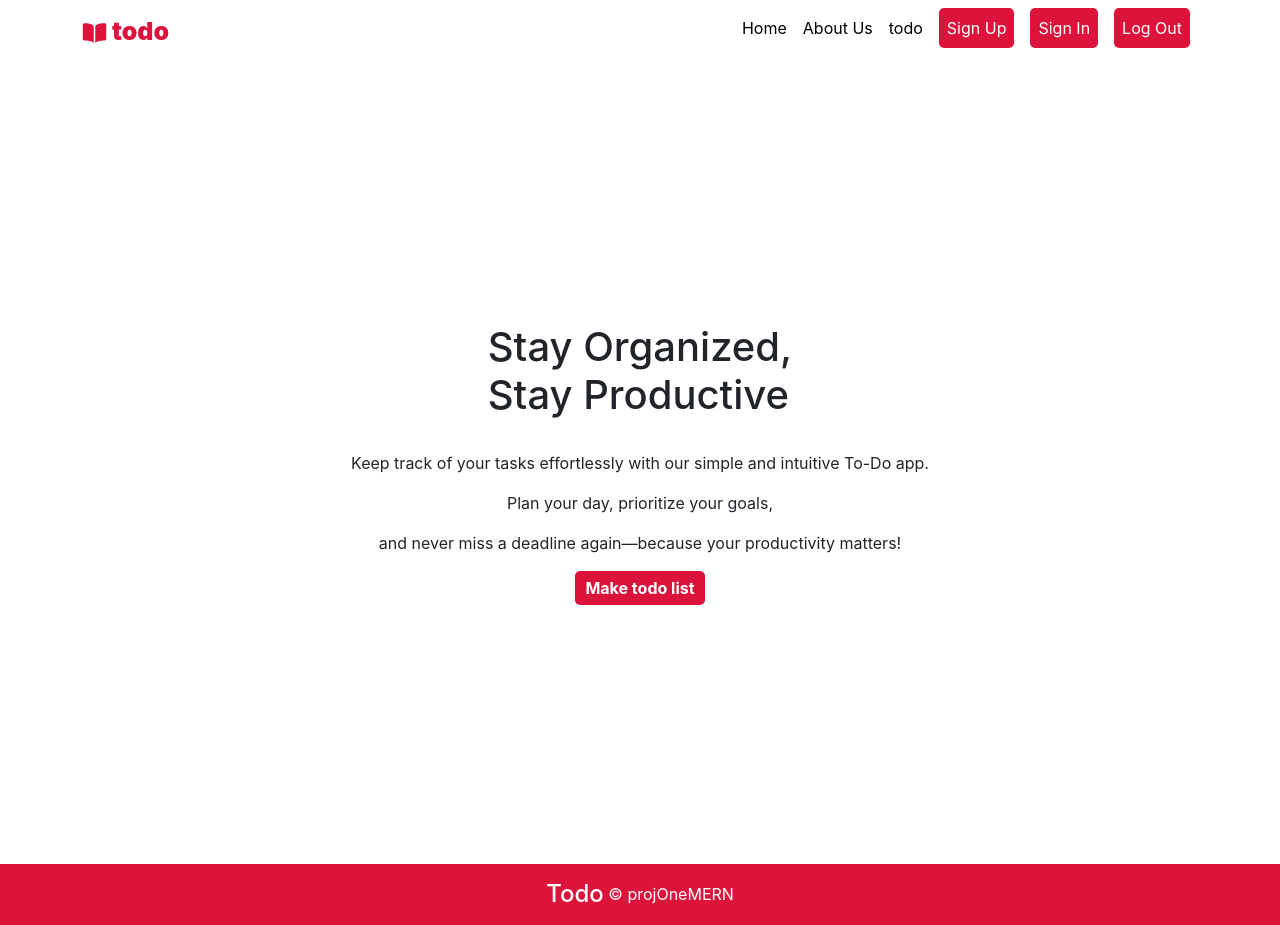
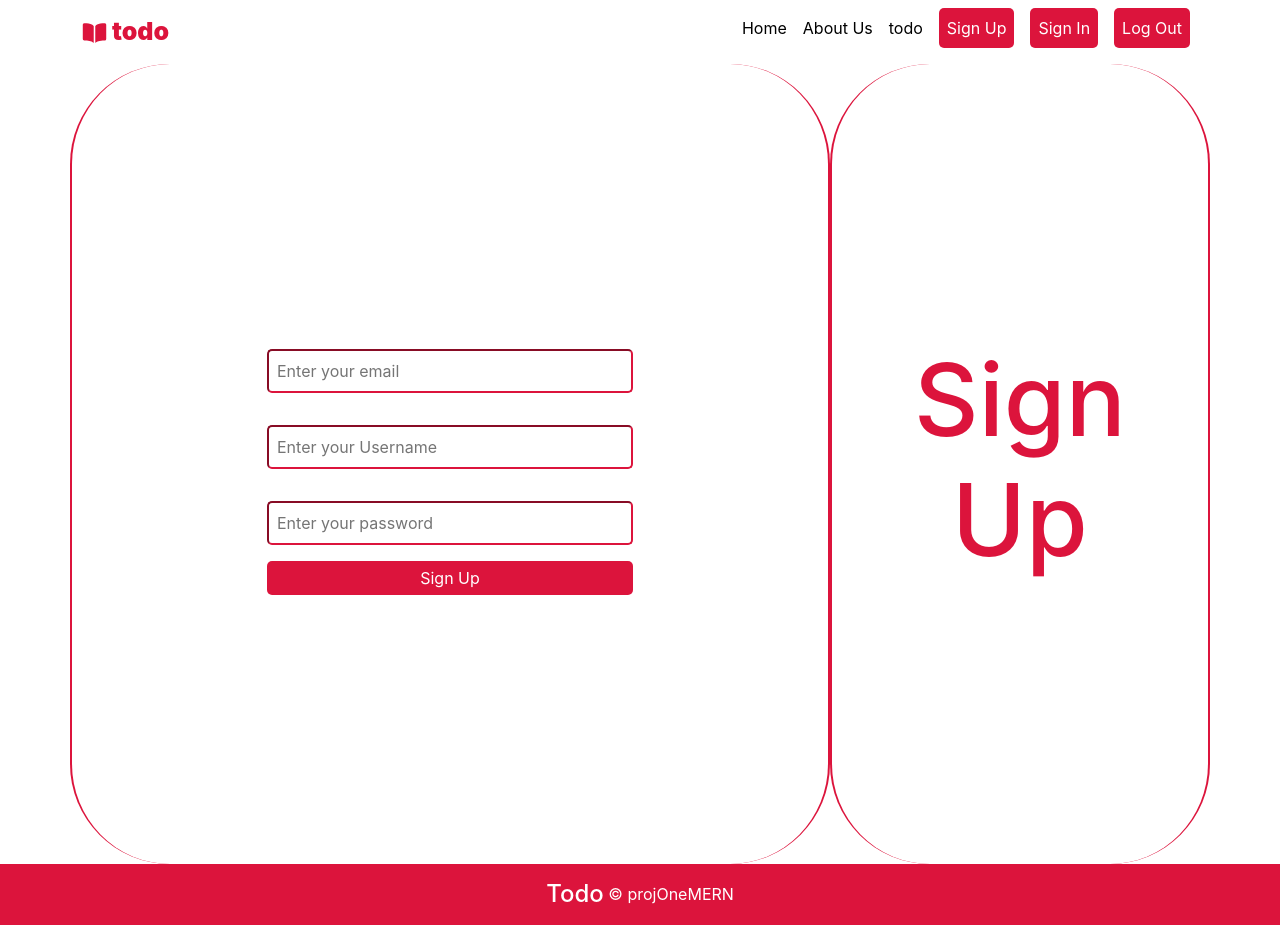
Before and after one commit to binatone-bina/MERN-Todo, a React (Create React App) app in the folder frontend/: page /signUp in a window 1280 px wide. Built offline with nearby package versions, Linux system fonts and the light colour scheme.

Commit message:
scond commit of frontend

```diff
--- a/frontend/package.json
+++ b/frontend/package.json
@@ -7,6 +7,7 @@
     "react": "^19.0.0",
     "react-dom": "^19.0.0",
     "react-icons": "^5.4.0",
+    "react-router-dom": "^7.0.2",
     "react-scripts": "5.0.1",
     "web-vitals": "^4.2.4"
   },
--- a/frontend/src/App.js
+++ b/frontend/src/App.js
@@ -1,16 +1,32 @@
 import './App.css';
-
+import About from './components/about/About';
 import Footer from './components/footer/Footer';
 import Home from './components/home/Home';
 import Navbar from './components/navbar/Navbar';
 
+import {Route, BrowserRouter as Router, Routes} from 'react-router-dom';
+import SignUp from './components/signUp/SignUp';
+import SignIn from './components/signUp/SignIn';
 
 function App() {
   return(
     <div>
-      <Navbar/>
-      <Home/>
-      <Footer/>
+
+      <Router>
+        <Navbar/>
+
+        <Routes>
+
+          <Route path='/' element={<Home/>}/>
+          <Route path='/about' element={<About/>}/>
+          <Route path='/signUp' element={<SignUp/>}/>
+          <Route path='/signIn' element={<SignIn/>}/>
+
+        </Routes>
+
+        <Footer/>
+      </Router>
+
     </div>
   )
 }
--- /dev/null
+++ b/frontend/src/components/about/About.css
@@ -0,0 +1,4 @@
+.about{
+    width: 100%;
+    height: 100vh;
+}
--- /dev/null
+++ b/frontend/src/components/about/About.jsx
@@ -0,0 +1,30 @@
+import React from 'react'
+
+import './About.css'
+
+const About = () => {
+  return (
+    <div className='about d-flex justify-content-center align-items-center'>
+        <div className="container">
+            <h1>About Us</h1>
+            <div>
+                <p>Welcome to todo, your personal productivity companion designed to make task management simple and stress-free. We understand how overwhelming it can be to juggle multiple responsibilities, so we created a tool to help you stay organized, focused, and in control.</p>
+                <p>Our intuitive To-Do app allows you to:</p>
+                <ul>
+                    <li>Create and manage tasks seamlessly.</li>
+                    <li>Set priorities to focus on what truly matters.</li>
+                    <li>Track your progress and celebrate your achievements.</li>
+                </ul>
+                <p>
+                    Whether you're planning your day, organizing a project, or simply keeping track of personal goals, todo is here to support you every step of the way.
+                </p>
+                <p>
+                    At todo, we believe that productivity is the key to unlocking your potential. Let us help you take the first step towards achieving your dreams—one task at a time!
+                </p>
+            </div>
+        </div>
+    </div>
+  )
+}
+
+export default About
--- a/frontend/src/components/navbar/Navbar.jsx
+++ b/frontend/src/components/navbar/Navbar.jsx
@@ -1,4 +1,5 @@
 import React from 'react'
+import { Link } from 'react-router-dom';
 
 import './Navbar.css'
 
@@ -9,9 +10,9 @@ const Navbar = () => {
     <div>
         <nav className="navbar navbar-expand-lg">
             <div className="container">
-                <a className="navbar-brand" href="kk">
+                <Link className="navbar-brand" to="/">
                     <b> <IoBook/> todo</b>
-                </a>
+                </Link>
                 <button className="navbar-toggler" type="button" data-bs-toggle="collapse" data-bs-target="#navbarSupportedContent" aria-controls="navbarSupportedContent" aria-expanded="false" aria-label="Toggle navigation">
                     <span className="navbar-toggler-icon"></span>
                 </button>
@@ -19,35 +20,35 @@ const Navbar = () => {
 
                     <ul className="navbar-nav ms-auto mb-2 mb-lg-0">
                         <li className="nav-item">
-                            <a className="nav-link active" aria-current="page" href="kk">
+                            <Link className="nav-link active" aria-current="page" to="/">
                                 Home
-                            </a>
+                            </Link>
                         </li>
                         <li className="nav-item">
-                            <a className="nav-link active" aria-current="page" href="kk">
+                            <Link className="nav-link active" aria-current="page" to="/about">
                                 About Us
-                            </a>
+                            </Link>
                         </li>
                         <li className="nav-item">
-                            <a className="nav-link active" aria-current="page" href="kk">
+                            <Link className="nav-link active" aria-current="page" to="/todo">
                                 todo
-                            </a>
+                            </Link>
                         </li>
 
                         <li className="nav-item mx-2 mb-2 ">
-                            <a className="nav-link active btn-nav d-flex justify-content-center" aria-current="page" href="kk">
+                            <Link className="nav-link active btn-nav d-flex justify-content-center" aria-current="page" to="/signUp">
                                 Sign Up
-                            </a>
+                            </Link>
                         </li>
                         <li className="nav-item mx-2 mb-2">
-                            <a className="nav-link d-flex justify-content-center active btn-nav" aria-current="page" href="kk">
+                            <Link className="nav-link d-flex justify-content-center active btn-nav" aria-current="page" to="/signIn">
                                 Sign In
-                            </a>
+                            </Link>
                         </li>
                         <li className="nav-item mx-2 mb-2">
-                            <a className="nav-link d-flex justify-content-center active btn-nav" aria-current="page" href="kk">
+                            <Link className="nav-link d-flex justify-content-center active btn-nav" aria-current="page" to="#">
                                 Log Out
-                            </a>
+                            </Link>
                         </li>
                     </ul>
                 </div>
--- /dev/null
+++ b/frontend/src/components/signUp/HeadingComp.jsx
@@ -0,0 +1,13 @@
+import React from 'react'
+
+const HeadingComp = ({first, second}) => {
+  return (
+    <div>
+        <h1 className='text-center sign-up-heading'>
+            {first} <br /> {second}
+        </h1>
+    </div>
+  )
+}
+
+export default HeadingComp
--- /dev/null
+++ b/frontend/src/components/signUp/SignIn.jsx
@@ -0,0 +1,32 @@
+import React from 'react'
+
+import './SignUp.css'
+import HeadingComp from './HeadingComp'
+
+const SignIn = () => {
+  return (
+    <div className='signUp'>
+        <div className="container">
+            <div className="row">
+                <div className="col-lg-8 column col-right d-flex justify-content-center align-items-center">
+                    <div className='d-flex flex-column w-50'>
+
+                        <input name='email' type="email" placeholder='Enter your email' className='p-2 my-3' />
+
+                        <input name='password' type="password" placeholder='Enter your password' className='p-2 my-3' />
+
+                        <button className='btn-signUp '>Sign In</button>
+
+                    </div>
+                </div>
+                <div className="col-lg-4 col-left d-flex justify-content-center align-items-center column">
+                    <HeadingComp first='Sign' second='In' />
+                </div>
+
+            </div>
+        </div>
+    </div>
+  )
+}
+
+export default SignIn
--- /dev/null
+++ b/frontend/src/components/signUp/SignUp.css
@@ -0,0 +1,43 @@
+.signUp{
+    width: 100%;
+    height: 100vh;
+}
+
+.column{
+    height: 100vh;
+}
+
+.sign-up-heading{
+    font-size: 100px;
+    color: crimson;
+
+}
+
+.col-left{
+    border-left: 2px solid crimson;
+    border-right: 2px solid crimson;
+
+    border-radius: 100px;
+
+}
+.col-right{
+    border-right: 2px solid crimson;
+    border-left: 2px solid crimson;
+
+    border-radius: 100px;
+
+}
+
+.btn-signUp{
+    background-color: crimson;
+    border: none;
+    padding: 5px 10px;
+    border-radius: 5px;
+    color: white;
+}
+
+input{
+    border-color: crimson;
+    border-radius: 5px;
+
+}
--- /dev/null
+++ b/frontend/src/components/signUp/SignUp.jsx
@@ -0,0 +1,32 @@
+import React from 'react'
+
+import './SignUp.css'
+import HeadingComp from './HeadingComp'
+
+const SignUp = () => {
+  return (
+    <div className='signUp'>
+        <div className="container">
+            <div className="row">
+                <div className="col-lg-8 column col-right d-flex justify-content-center align-items-center">
+                    <div className='d-flex flex-column w-50'>
+
+                        <input name='email' type="email" placeholder='Enter your email' className='p-2 my-3' />
+                        <input name='name' type="username" placeholder='Enter your Username' className='p-2 my-3' />
+                        <input name='password' type="password" placeholder='Enter your password' className='p-2 my-3' />
+
+                        <button className='btn-signUp '>Sign Up</button>
+
+                    </div>
+                </div>
+                <div className="col-lg-4 col-left d-flex justify-content-center align-items-center column">
+                    <HeadingComp first='Sign' second='Up' />
+                </div>
+
+            </div>
+        </div>
+    </div>
+  )
+}
+
+export default SignUp
```
Also changed, not shown: 1 other file (tests, documents, lock files or other folders).
